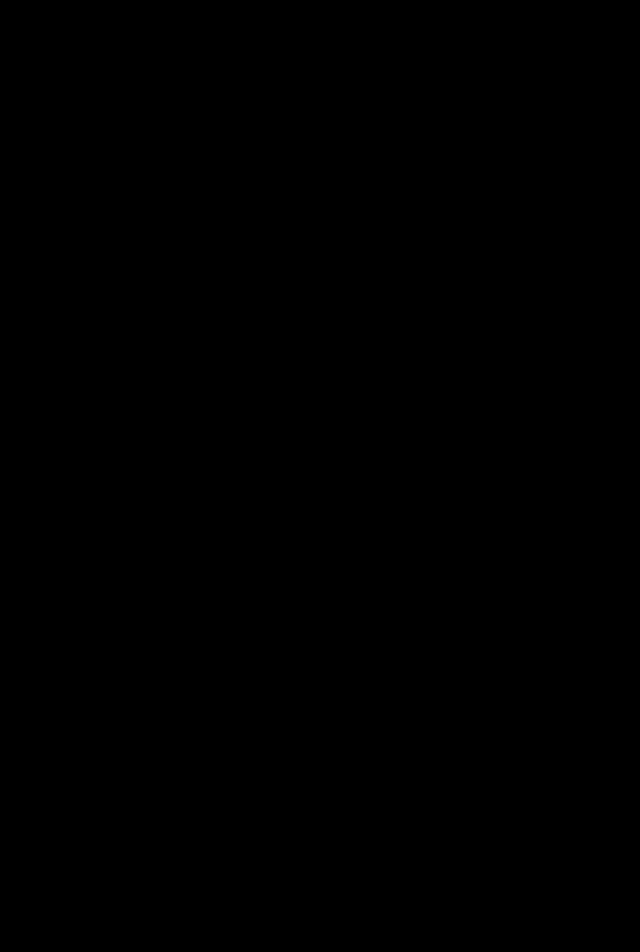
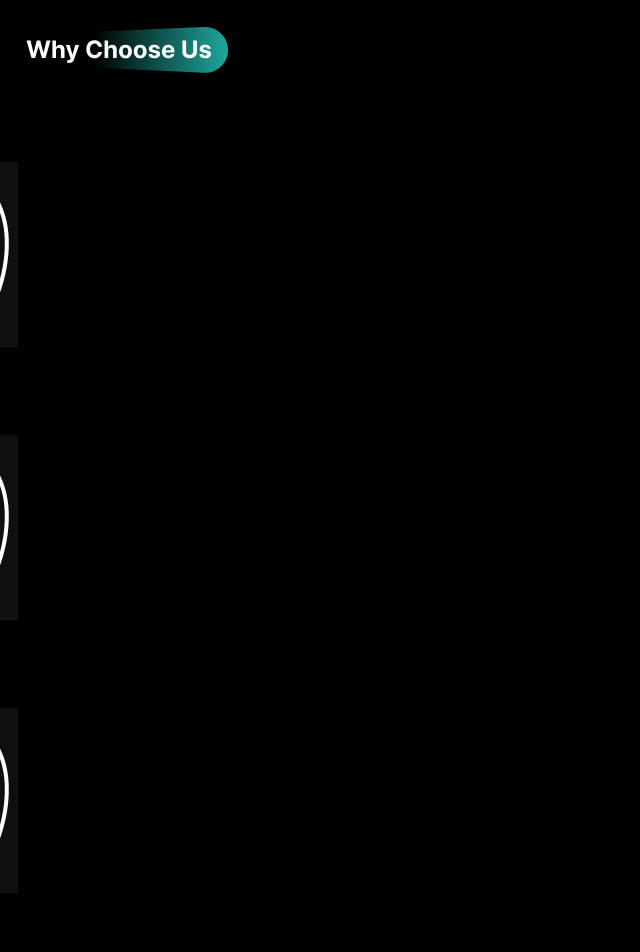
Before and after one commit to ajukadavid/dotcircle-test, a React (Vite) app: page / in a window 1280 px wide. Shown: the part 4140-5092 px from the top of the page, without its empty margins (0-640 px from the left). Before the commit the page ends 4166 px from the top, so only its background shows below. Built offline with nearby package versions, Linux system fonts and the light colour scheme.

Commit message:
added marquee

```diff
--- a/package.json
+++ b/package.json
@@ -15,6 +15,7 @@
     "postcss": "^8.4.30",
     "react": "^18.2.0",
     "react-dom": "^18.2.0",
+    "react-fast-marquee": "^1.6.1",
     "tailwindcss": "^3.3.3"
   },
   "devDependencies": {
--- a/src/Choose.tsx
+++ b/src/Choose.tsx
@@ -3,6 +3,7 @@
 import imgThree from './assets/choose_3.svg';
 import imgFour from './assets/choose_4.svg';
 import title from './assets/choose_title.svg';
+import Slider from './components/Slider'
 
 function Choose() {
   const cardData = [
@@ -12,10 +13,10 @@
       image: imgOne,
       description:
         "We work closely with our clients to make sure that they are completely satisfied with the end result and that they understand what we have done for them.",
-      border: 'hover:border-r-green-200 hover:border border-transparent',
+      border: 'hover:border-r-green-300 hover:border border-transparent',
 
-      topClass: 'absolute top-0 right-0 bg-green-500 w-1/2 h-[1px] hidden',
-      bottomClass: 'absolute bottom-0 right-0 bg-green-500 w-1/2 h-[1px] hidden'
+      topClass: 'absolute top-0 right-0 bg-green-300 w-1/2 h-[1px] hidden',
+      bottomClass: 'absolute bottom-0 right-0 bg-green-300 w-1/2 h-[1px] hidden'
     },
     {
       id: 2,
@@ -34,10 +35,10 @@
       image: imgThree,
       description:
         "Our team is comprised of experts in their field, so you can be rest assured knowing that we have the experts to deliver top-notch results every time.",
-            border: 'hover:border-r-red-700 hover:border border-transparent',
+            border: 'hover:border-r-red-400 hover:border border-transparent',
 
-      topClass: 'absolute top-0 right-0 bg-red-700 w-1/2 h-[1px] hidden',
-      bottomClass: 'absolute bottom-0 right-0 bg-red-700 w-1/2 h-[1px] hidden'
+      topClass: 'absolute top-0 right-0 bg-red-400 w-1/2 h-[1px] hidden',
+      bottomClass: 'absolute bottom-0 right-0 bg-red-400 w-1/2 h-[1px] hidden'
     },
     {
       id: 4,
@@ -81,6 +82,12 @@
             </div>
           ))}
         </div>
+        <div className='mt-20'>
+          <img src={title} alt="Title" />
+        </div>
+              <div>
+                <Slider />
+              </div>
       </div>
     </>
   );
--- /dev/null
+++ b/src/components/Slider.tsx
@@ -0,0 +1,80 @@
+import comma from '../assets/comma.png'
+import Marquee from "react-fast-marquee";
+
+function Slider() {
+
+  return (
+    <>
+      <div className='bg-black'>
+      <Marquee>
+      <div className='grid grid-cols-2 gap-8 '>
+        <div className='flex flex-col h-fit w-[679px] py-10 px-8 mx-5 border rounded-lg bg-[#0f0f0f]'>
+        <p>Our experience with DotCircle Labs was truly transformative. They listened, helping us frame our ideas, then brought in creativity, sensitivity and professionalism in bucket loads. We felt on the same side, working to a common aim which Athlon believed in. We are delighted with the branding and importantly so are our community of users.”</p>
+       <div className='flex items-center justify-between mt-10'>
+        <div className='flex gap-4 items-center'>
+        <svg width="40" height="40" viewBox="0 0 40 40" fill="none" xmlns="http://www.w3.org/2000/svg">
+<circle cx="20" cy="20" r="20" fill="#D9D9D9"/>
+</svg>
+
+<span> <em>Prof. Claudia Estcourt, Glasgow Caledonian University</em> </span>
+        </div>
+        <div className='w-36 h-5 mb-4'>
+            <img className='w-full' src={comma} />
+        </div>
+       </div>
+        </div>
+        <div className='flex flex-col h-fit py-10 w-[679px] px-8  mx-5  border rounded-lg bg-[#0f0f0f]'>
+        <p>Our experience with DotCircle Labs was truly transformative. They listened, helping us frame our ideas, then brought in creativity, sensitivity and professionalism in bucket loads. We felt on the same side, working to a common aim which Athlon believed in. We are delighted with the branding and importantly so are our community of users.”</p>
+       <div className='flex items-center justify-between mt-10'>
+        <div className='flex gap-4 items-center'>
+        <svg width="40" height="40" viewBox="0 0 40 40" fill="none" xmlns="http://www.w3.org/2000/svg">
+<circle cx="20" cy="20" r="20" fill="#D9D9D9"/>
+</svg>
+
+<span> <em>Prof. Claudia Estcourt, Glasgow Caledonian University</em> </span>
+        </div>
+        <div className='w-36 h-5 mb-4'>
+            <img className='w-full' src={comma} />
+        </div>
+       </div>
+        </div>
+        <div className='flex flex-col w-[679px] h-fit py-10 px-8  mx-5 border rounded-lg bg-[#0f0f0f]'>
+        <p>Our experience with DotCircle Labs was truly transformative. They listened, helping us frame our ideas, then brought in creativity, sensitivity and professionalism in bucket loads. We felt on the same side, working to a common aim which Athlon believed in. We are delighted with the branding and importantly so are our community of users.”</p>
+       <div className='flex items-center justify-between mt-10'>
+        <div className='flex gap-4 items-center'>
+        <svg width="40" height="40" viewBox="0 0 40 40" fill="none" xmlns="http://www.w3.org/2000/svg">
+<circle cx="20" cy="20" r="20" fill="#D9D9D9"/>
+</svg>
+
+<span> <em>Prof. Claudia Estcourt, Glasgow Caledonian University</em> </span>
+        </div>
+        <div className='w-36 h-5 mb-4'>
+            <img className='w-full' src={comma} />
+        </div>
+       </div>
+        </div>
+        <div className='flex flex-col w-[679px] h-fit py-10 px-8  mx-5  border rounded-lg bg-[#0f0f0f]'>
+        <p>Our experience with DotCircle Labs was truly transformative. They listened, helping us frame our ideas, then brought in creativity, sensitivity and professionalism in bucket loads. We felt on the same side, working to a common aim which Athlon believed in. We are delighted with the branding and importantly so are our community of users.”</p>
+       <div className='flex items-center justify-between mt-10'>
+        <div className='flex gap-4 items-center'>
+        <svg width="40" height="40" viewBox="0 0 40 40" fill="none" xmlns="http://www.w3.org/2000/svg">
+<circle cx="20" cy="20" r="20" fill="#D9D9D9"/>
+</svg>
+
+<span> <em>Prof. Claudia Estcourt, Glasgow Caledonian University</em> </span>
+        </div>
+        <div className='w-36 h-5 mb-4'>
+            <img className='w-full' src={comma} />
+        </div>
+       </div>
+        </div>
+        </div></Marquee>
+
+
+      </div>
+
+    </>
+  )
+}
+
+export default Slider
```
Also changed, not shown: src/assets/comma.png (added), 1 other file (tests, documents, lock files or other folders).
